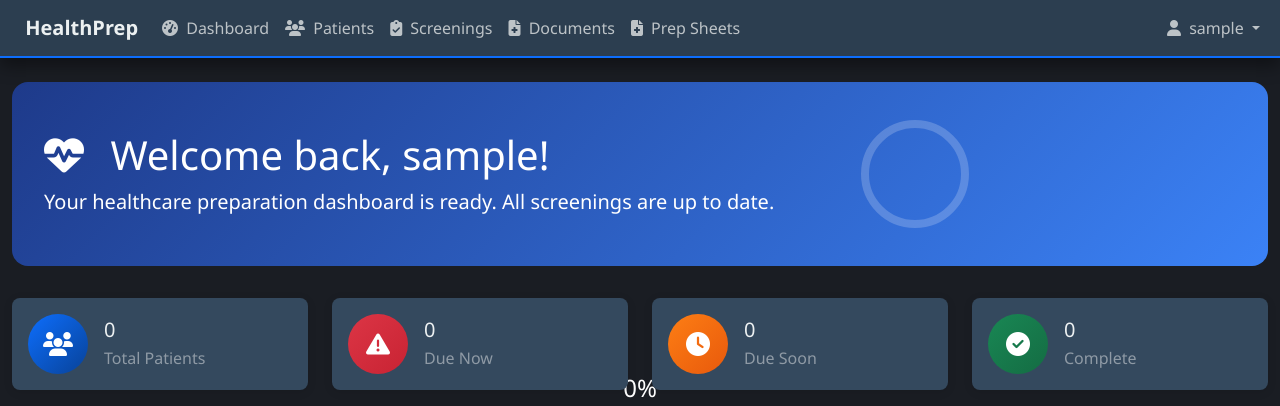
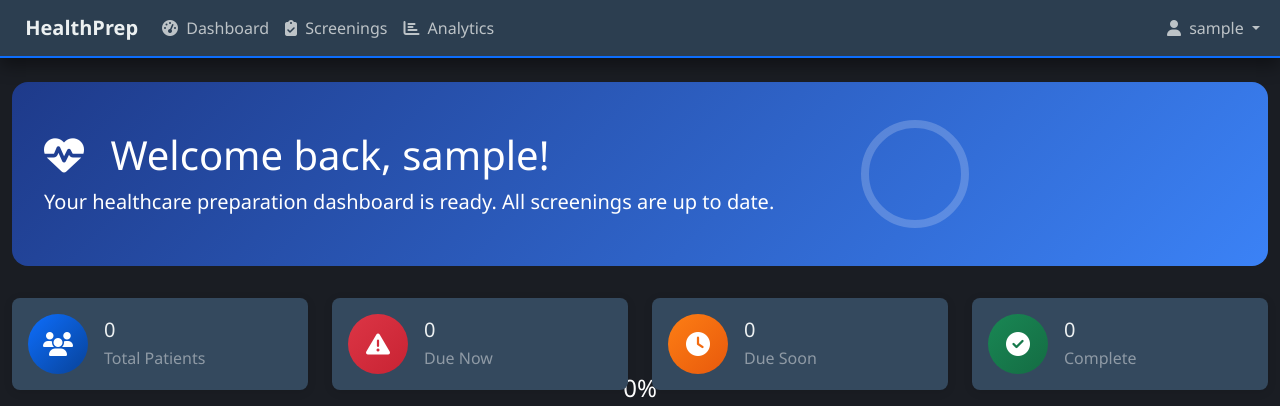
Before and after one commit to mitfusco98/HealthPrepV2, a Flask app: page /demo/ in a window 1280 px wide. Shown: the top 406 px of the page. Run offline with Flask 3, Linux system fonts and the light colour scheme; the visitor is signed in with stand-in values (Sample User, id 1); data that the repository does not hold is empty.

Commit message:
Assistant checkpoint: Fix navbar blueprint references
Assistant generated file changes:
- templates/base_user.html: Fix all remaining incorrect blueprint references in navbar

---

User prompt:

next error -

Replit-Commit-Author: Assistant
Replit-Commit-Session-Id: 24c45dcf-9ed5-4625-b783-21842a134e81

```diff
--- a/templates/base_user.html
+++ b/templates/base_user.html
@@ -39,28 +39,18 @@
             <div class="collapse navbar-collapse" id="navbarNav">
                 <ul class="navbar-nav me-auto">
                     <li class="nav-item">
-                        <a class="nav-link" href="{{ url_for('main.dashboard') }}">
+                        <a class="nav-link" href="{{ url_for('demo.index') }}">
                             <i class="fas fa-tachometer-alt me-1"></i> Dashboard
                         </a>
                     </li>
                     <li class="nav-item">
-                        <a class="nav-link" href="{{ url_for('demo.patients') }}">
-                            <i class="fas fa-users me-1"></i> Patients
-                        </a>
-                    </li>
-                    <li class="nav-item">
-                        <a class="nav-link" href="{{ url_for('main.screening_list') }}">
+                        <a class="nav-link" href="{{ url_for('demo.screening_list') }}">
                             <i class="fas fa-clipboard-check me-1"></i> Screenings
                         </a>
                     </li>
                     <li class="nav-item">
-                        <a class="nav-link" href="{{ url_for('demo.documents') }}">
-                            <i class="fas fa-file-medical me-1"></i> Documents
-                        </a>
-                    </li>
-                    <li class="nav-item">
-                        <a class="nav-link" href="{{ url_for('prep_sheet.batch_generate') }}">
-                            <i class="fas fa-file-medical me-1"></i> Prep Sheets
+                        <a class="nav-link" href="{{ url_for('demo.analytics') }}">
+                            <i class="fas fa-chart-bar me-1"></i> Analytics
                         </a>
                     </li>
                 </ul>
```
